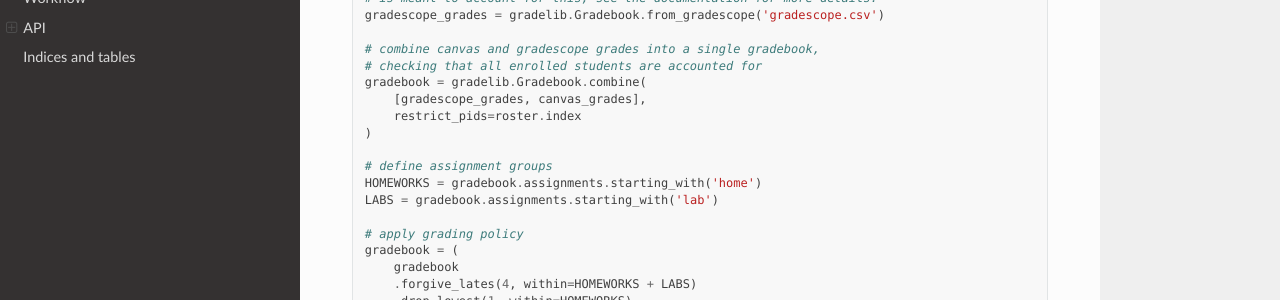
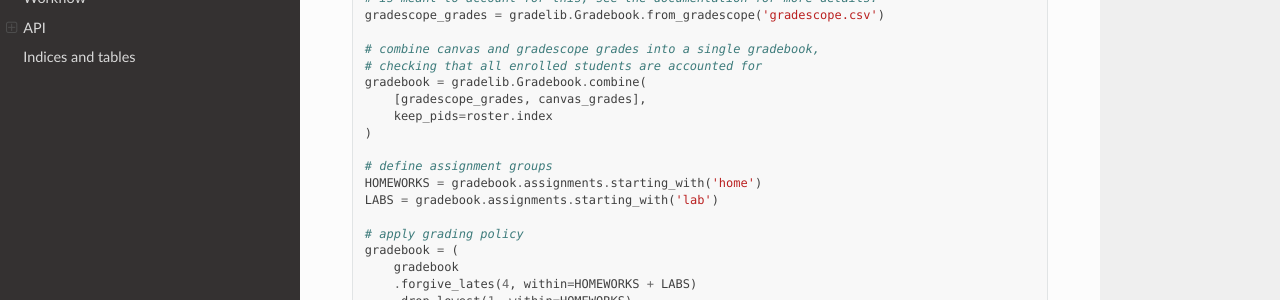
Before and after one commit to eldridgejm/gradelib, a Sphinx documentation site: the page built from doc/index.rst, in a window 1280 px wide and 900 px high, scrolled down 510 px. Shown: the part 151-451 px from the top of the window. Built offline with Sphinx 7.4.7 and the Read the Docs theme 2.0.0, drawn with Linux system fonts in a browser that asks for light colours.

Commit message:
fixed documentation bugs

```diff
--- a/doc/index.rst
+++ b/doc/index.rst
@@ -42,7 +42,7 @@ algorithm which finds "robust" thresholds for every letter grade.
     # checking that all enrolled students are accounted for
     gradebook = gradelib.Gradebook.combine(
         [gradescope_grades, canvas_grades],
-        restrict_pids=roster.index
+        keep_pids=roster.index
     )
 
     # define assignment groups
```
Also changed, not shown: README.md (+1 -1 lines).
